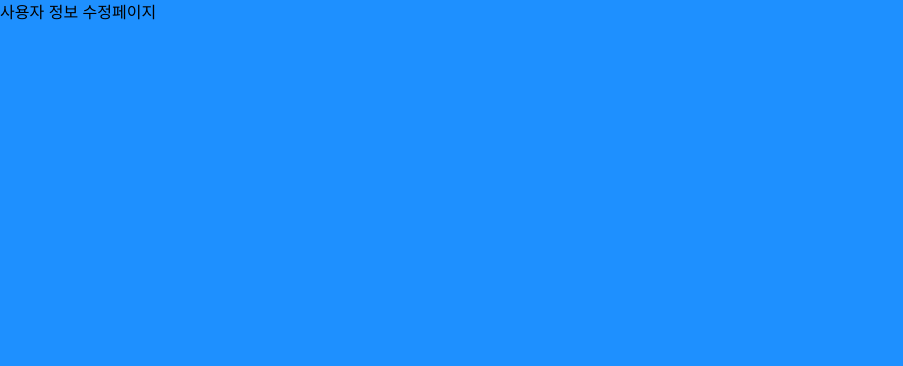
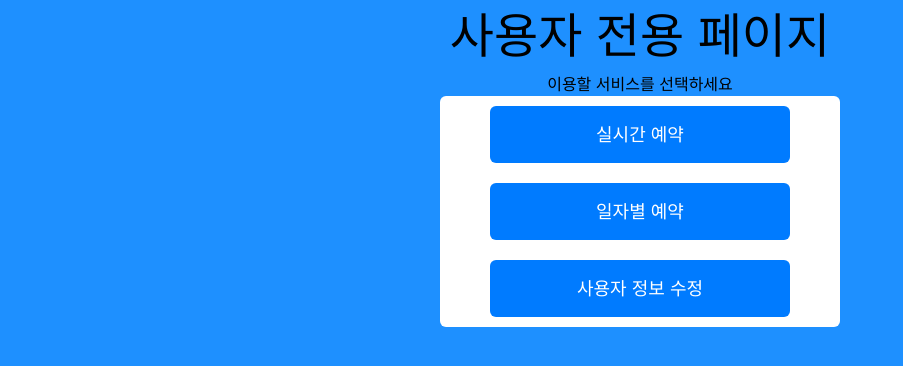
Before and after one commit to PomegranateBlue/weride, a React (Create React App) app: page /weride2/profile in a window 1280 px wide. Shown: the top 366 px of the page, without its empty margins (0-903 px from the left). Built offline with nearby package versions, Linux system fonts and the light colour scheme.

Commit message:
사용자 전용 페이지

```diff
--- a/src/components/Profile.js
+++ b/src/components/Profile.js
@@ -1,9 +1,15 @@
 import React, { useState } from "react";
-
+import "../styles/profile.css";
 const ProfileComponent = () => {
   return (
     <div>
-      <p>사용자 정보 수정페이지</p>
+      <p className="profile-title">사용자 전용 페이지</p>
+      <p className="profile-info">이용할 서비스를 선택하세요</p>
+      <div className="profile-menu-container">
+        <button>실시간 예약</button>
+        <button>일자별 예약</button>
+        <button>사용자 정보 수정</button>
+      </div>
     </div>
   );
 };
--- a/src/styles/profile.css
+++ b/src/styles/profile.css
@@ -2,68 +2,44 @@ body {
   background-color: dodgerblue;
 }
 
-  .serviceTitle {
+.profile-title {
   font-size: 48px;
+  text-align: center;
 }
 
-  .loginPage {
-    position: absloute;
+.profile-info {
+  font-size: 16px;
+  text-align: center;
+}
+
+.profile-menu-container {
   display: flex;
   flex-direction: column;
   justify-content: center;
   align-items: center;
-    padding: 40px;
+  max-width: 400px;
+  width: 100%;
+  max-height: 600px;
+  height: 100%;
+  background-color: white;
+  margin: 0 auto;
+  border-radius: 6px;
 }
 
-  .Container {
-    display: flex;
-    flex-direction: column;
-    height: 100%;
-    width: 75%;
-    max-width: 500px;
-    background-color: whitesmoke;
-    border-radius: 10px;
-    padding-left: 15px;
-    position: relative;
-    top: 50px;
+.profile-menu-container button {
+  width: 100%;
+  max-width: 300px;
+  padding: 15px;
+  margin: 10px 0;
+  font-size: 18px;
+  background-color: #007bff;
+  color: white;
+  border: none;
+  border-radius: 6px;
+  cursor: pointer;
+  transition: background-color 0.3s ease;
 }
 
-  .notice {
-    font-weight: 600;
-    margin-top: 30px;
+.profile-menu-container button:hover {
+  background-color: #0056b3;
 }
-
-  .emailForm input {
-    font-size: 15px;
-    border: none;
-    border-bottom: solid 1px cornflowerblue;
-    width: 60%;
-    height: 30px;
-    margin-top: 30px;
-    margin-bottom: 30px;
-  }
-
-  .passwdForm input {
-    font-size: 15px;
-    border: none;
-    border-bottom: solid 1px cornflowerblue;
-    width: 60%;
-    height: 30px;
-    margin-bottom: 15px;
-  }
-
-  .BtnContainer {
-    display: flex;
-    flex-direction: row;
-  }
-
-  .submitBtn {
-    margin-top: 15px;
-    margin-bottom: 15px;
-    margin-right: 10px;
-  }
-
-  .AuthBtn {
-    margin-top: 15px;
-    margin-bottom: 15px;
-  }
```
Lines whose indentation alone changed are shown as unchanged.
